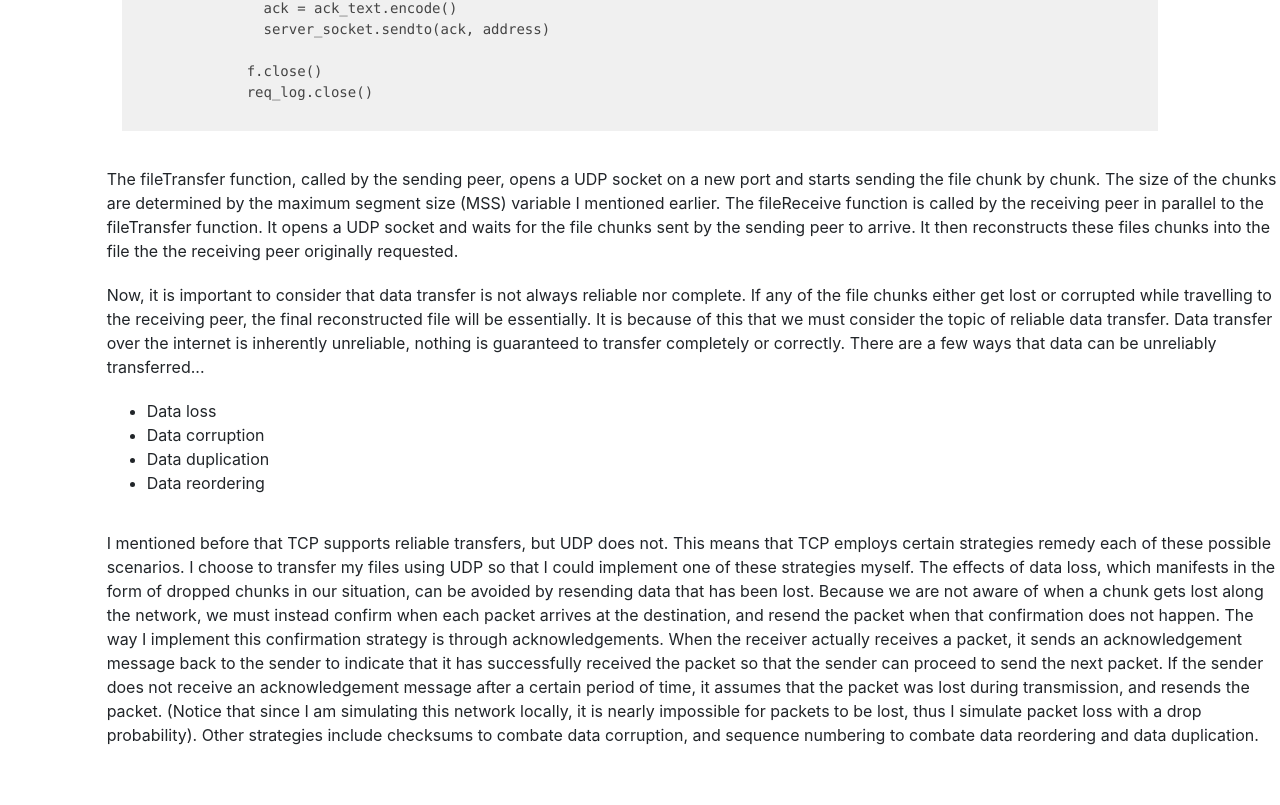
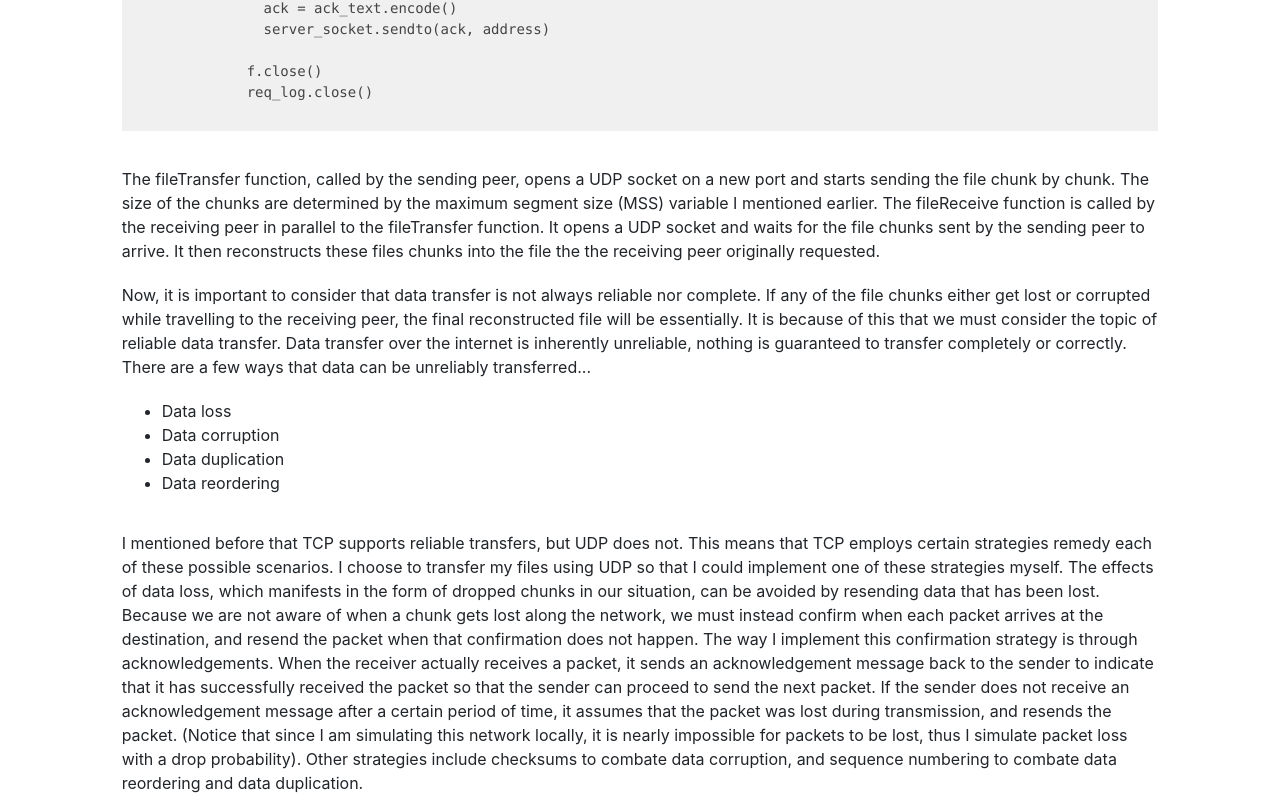
Before and after one commit to jamesmcaul/jamesmcaul.github.io, a website: page dht.html in a window 1280 px wide. Shown: the part 10800-11605 px from the top of the page. Before the commit the page ends 11557 px from the top, so only its background shows below. Drawn offline with nearby package versions, Linux system fonts and the light colour scheme.

Commit message:
Fixed spacing for some paragraphs

```diff
--- a/dht.html
+++ b/dht.html
@@ -565,17 +565,17 @@
       </div>
     </div>
     <div class="row blogParagraph">
-      <div class="col-md-19 offset-md-1">
+      <div class="col-md-10 offset-md-1">
         The fileTransfer function, called by the sending peer, opens a UDP socket on a new port and starts sending the file chunk by chunk. The size of the chunks are determined by the maximum segment size (MSS) variable I mentioned earlier. The fileReceive function is called by the receiving peer in parallel to the fileTransfer function. It opens a UDP socket and waits for the file chunks sent by the sending peer to arrive. It then reconstructs these files chunks into the file the the receiving peer originally requested.
       </div>
     </div>
     <div class="row blogParagraph">
-      <div class="col-md-19 offset-md-1">
+      <div class="col-md-10 offset-md-1">
           Now, it is important to consider that data transfer is not always reliable nor complete. If any of the file chunks either get lost or corrupted while travelling to the receiving peer, the final reconstructed file will be essentially. It is because of this that we must consider the topic of reliable data transfer. Data transfer over the internet is inherently unreliable, nothing is guaranteed to transfer completely or correctly. There are a few ways that data can be unreliably transferred...
       </div>
     </div>
     <div class="row blogParagraph">
-      <div class="col-md-19 offset-md-1">
+      <div class="col-md-10 offset-md-1">
         <ul>
           <li>Data loss</li>
           <li>Data corruption</li>
@@ -585,7 +585,7 @@
       </div>
     </div>
     <div class="row blogParagraph">
-      <div class="col-md-19 offset-md-1">
+      <div class="col-md-10 offset-md-1">
           I mentioned before that TCP supports reliable transfers, but UDP does not. This means that TCP employs certain strategies remedy each of these possible scenarios. I choose to transfer my files using UDP so that I could implement one of these strategies myself. The effects of data loss, which manifests in the form of dropped chunks in our situation, can be avoided by resending data that has been lost. Because we are not aware of when a chunk gets lost along the network, we must instead confirm when each packet arrives at the destination, and resend the packet when that confirmation does not happen. The way I implement this confirmation strategy is through acknowledgements. When the receiver actually receives a packet, it sends an acknowledgement message back to the sender to indicate that it has successfully received the packet so that the sender can proceed to send the next packet. If the sender does not receive an acknowledgement message after a certain period of time, it assumes that the packet was lost during transmission, and resends the packet. (Notice that since I am simulating this network locally, it is nearly impossible for packets to be lost, thus I simulate packet loss with a drop probability). Other strategies include checksums to combate data corruption, and sequence numbering to combate data reordering and data duplication.
       </div>
     </div>
```
